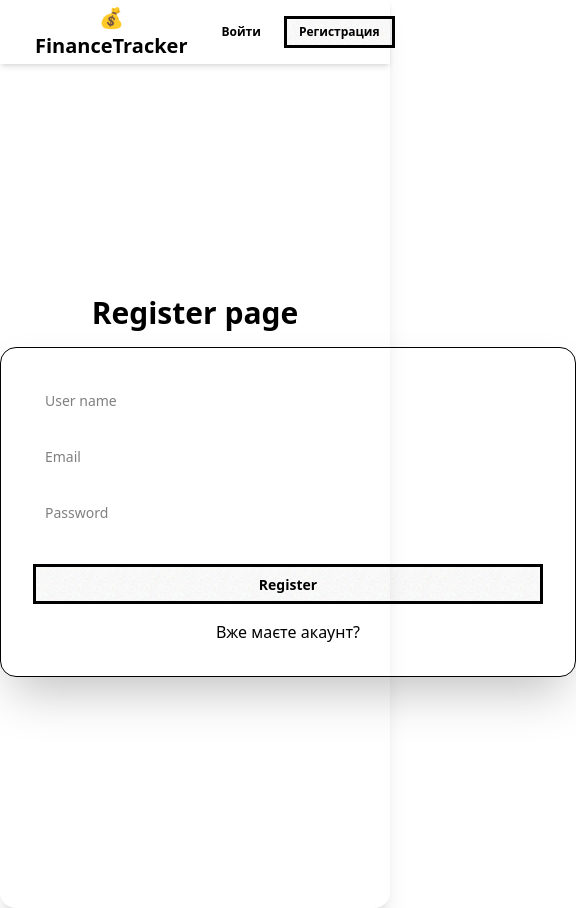
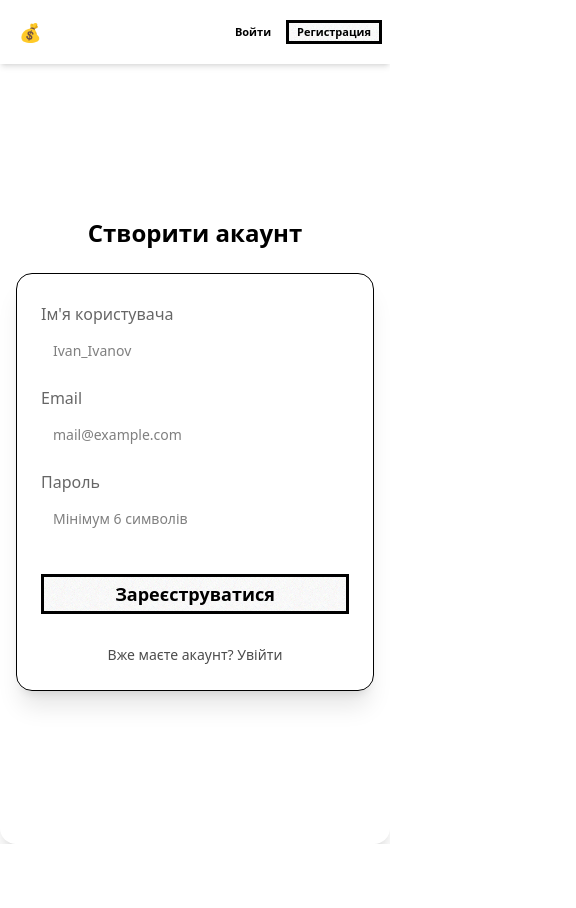
Before and after one commit to Wypa712/TR_backend, a React (Vite) app in the folder frontend/: page /register in a window 390 px wide. Shown: the whole page, 576 px wide, since content can reach past the window. After the commit the page ends 844 px from the top, so only its background shows below. Built offline with nearby package versions, Linux system fonts and the light colour scheme; no server answers.

Commit message:
fix adaptive

```diff
--- a/frontend/src/components/NavBar.jsx
+++ b/frontend/src/components/NavBar.jsx
@@ -9,35 +9,44 @@ export default function Navbar() {
     logout();
     navigate("/login");
   };
-  console.log("USER OBJECT:", user);
+
   return (
-    <div className="navbar bg-base-100 shadow-md px-4">
-
+    <div className="navbar bg-base-100 shadow-md px-2 sm:px-4">
+      {/* Логотип */}
       <div className="flex-1">
-        <Link to="/" className="btn btn-ghost text-xl font-bold">
-          💰 FinanceTracker
+        <Link
+          to="/"
+          className="btn btn-ghost px-2 text-lg sm:text-xl font-bold gap-1"
+        >
+          <span>💰</span>
+          <span className="hidden xs:inline-block">FinanceTracker</span>
         </Link>
       </div>
 
-      <div className="flex-none gap-2">
+      <div className="flex-none gap-1 sm:gap-2">
         {isAuth ? (
-          // Если залогинен
-          <div className="flex items-center gap-4">
-            <span className="font-medium">Привет, {user?.username}!</span>
+          <div className="flex items-center gap-2 sm:gap-4">
+            {/* На мобільних показуємо тільки ім'я без "Привет", або ховаємо зовсім */}
+            <span className="text-sm sm:text-base font-medium max-w-[100px] sm:max-w-none truncate">
+              <span className="hidden sm:inline">Привет, </span>
+              {user?.username}
+            </span>
+
             <button
               onClick={handleLogout}
-              className="btn btn-outline btn-error btn-sm"
+              className="btn btn-error btn-outline btn-xs sm:btn-sm"
             >
-              Выйти
+              <span className="hidden xs:inline">Выйти</span>
+              {/* Іконка виходу для зовсім маленьких екранів */}
+              <span className="xs:hidden">✕</span>
             </button>
           </div>
         ) : (
-          // Если гость
-          <div className="flex gap-2">
-            <Link to="/login" className="btn btn-ghost btn-sm">
+          <div className="flex gap-1">
+            <Link to="/login" className="btn btn-ghost btn-xs sm:btn-sm">
               Войти
             </Link>
-            <Link to="/register" className="btn btn-primary btn-sm">
+            <Link to="/register" className="btn btn-primary btn-xs sm:btn-sm">
               Регистрация
             </Link>
           </div>
--- a/frontend/src/pages/Login.jsx
+++ b/frontend/src/pages/Login.jsx
@@ -3,9 +3,7 @@ import { useAuthStore } from "../store/useAuthStore";
 import { useNavigate, Link } from "react-router-dom";
 
 export default function Login() {
-  // const isAuth = useAuthStore((state) => state.isAuth);
   const loginAction = useAuthStore((state) => state.login);
-
   const navigate = useNavigate();
 
   const [email, setEmail] = useState("");
@@ -15,52 +13,78 @@ export default function Login() {
   const onSubmit = async (e) => {
     e.preventDefault();
     setError(null);
-
     const result = await loginAction({ email, password });
-
     if (result.success) {
       navigate("/dashboard");
     } else {
       setError(result.error);
-      console.log(result.error)
     }
   };
 
+  return (
+    // Змінив px-4, щоб на мобільних форма не торкалася країв екрана
+    <div className="flex min-h-[calc(100vh-64px)] mx-auto items-center justify-center px-4">
+      {/* max-w-md достатньо для форми входу */}
+      <div className="w-full max-w-md">
+        <h1 className="text-2xl sm:text-3xl mb-6 font-bold text-center">
+          Вхід у систему
+        </h1>
 
-  return (
-    <div className="flex max-w-2xl min-h-screen mx-auto items-center">
-      <div className="flex-col justify-center text-center w-full">
-        <h1 className="text-3xl mb-4 font-bold">Login page</h1>
         <form
           onSubmit={onSubmit}
-          className="bg-base-200 min-w-xl mx-auto p-8 border rounded-2xl shadow-2xl"
+          // Зменшив p-6 на мобільних, p-8 на десктопі
+          className="bg-base-200 p-6 sm:p-8 border border-base-300 rounded-2xl shadow-xl"
         >
           <div className="flex flex-col gap-4">
-            {error && <div className="alert alert-error text-sm">{error}</div>}
+            {error && (
+              <div className="alert alert-error text-sm py-2 shadow-sm">
+                <span>{error}</span>
+              </div>
+            )}
 
+            <div className="form-control">
+              <label className="label py-1">
+                <span className="label-text">Email</span>
+              </label>
               <input
                 type="email"
-              className="input input-bordered w-full"
-              placeholder="Email"
+                className="input input-bordered w-full focus:input-primary"
+                placeholder="mail@example.com"
                 required
                 value={email}
                 onChange={(e) => setEmail(e.target.value)}
               />
+            </div>
+
+            <div className="form-control">
+              <label className="label py-1">
+                <span className="label-text">Пароль</span>
+              </label>
               <input
                 type="password"
-              className="input input-bordered w-full"
-              placeholder="Password"
+                className="input input-bordered w-full focus:input-primary"
+                placeholder="••••••••"
                 required
                 value={password}
                 onChange={(e) => setPassword(e.target.value)}
               />
+            </div>
 
-            <button type="submit" className="btn btn-primary w-full mt-4">
-              Login
+            <button
+              type="submit"
+              className="btn btn-primary w-full mt-4 text-lg"
+            >
+              Увійти
             </button>
-            <Link to="/register">
-              <p>Ще не маєте акаунта?</p>
+
+            <div className="text-center mt-2">
+              <Link
+                to="/register"
+                className="link link-hover text-sm opacity-70"
+              >
+                Ще не маєте акаунта? Реєстрація
               </Link>
+            </div>
           </div>
         </form>
       </div>
--- a/frontend/src/pages/Registration.jsx
+++ b/frontend/src/pages/Registration.jsx
@@ -2,13 +2,8 @@ import { useState } from "react";
 import { useAuthStore } from "../store/useAuthStore";
 import { useNavigate, Link } from "react-router-dom";
 
-
 export default function Registration() {
   const navigate = useNavigate();
-
-  // const isAuth = useAuthStore((state) => state.isAuth);
-
-
   const registerAction = useAuthStore((state) => state.registration);
 
   const [username, setUserName] = useState("");
@@ -26,53 +21,77 @@ export default function Registration() {
       navigate("/login");
     } else {
       setError(result.error);
-      console.log(result.error);
     }
   };
 
   return (
-    <div className="flex max-w-2xl min-h-screen mx-auto items-center">
-      <div className="flex-col justify-center text-center w-full">
-        <h1 className="text-3xl mb-4 font-bold">Register page</h1>
+    // Центруємо форму і додаємо відступи по боках для мобільних
+    <div className="flex min-h-[calc(100vh-64px)] mx-auto items-center justify-center px-4 py-8">
+      <div className="w-full max-w-md">
+        <h1 className="text-2xl sm:text-3xl mb-6 font-bold text-center">Створити акаунт</h1>
+
         <form
           onSubmit={onSubmit}
-          className="bg-base-200 min-w-xl mx-auto p-8 border rounded-2xl shadow-2xl"
+          className="bg-base-200 p-6 sm:p-8 border border-base-300 rounded-2xl shadow-xl"
         >
-          <div className="flex flex-col gap-4">
-            {error && <div className="alert alert-error text-sm">{error}</div>}
+          <div className="flex flex-col gap-3">
+            {error && (
+              <div className="alert alert-error text-sm py-2 shadow-sm mb-2">
+                <span>{error}</span>
+              </div>
+            )}
 
+            <div className="form-control">
+              <label className="label py-1">
+                <span className="label-text">Ім'я користувача</span>
+              </label>
               <input
                 type="text"
-              className="input input-bordered w-full"
-              placeholder="User name"
+                className="input input-bordered w-full focus:input-primary"
+                placeholder="Ivan_Ivanov"
                 required
                 value={username}
                 onChange={(e) => setUserName(e.target.value)}
               />
+            </div>
 
+            <div className="form-control">
+              <label className="label py-1">
+                <span className="label-text">Email</span>
+              </label>
               <input
                 type="email"
-              className="input input-bordered w-full"
-              placeholder="Email"
+                className="input input-bordered w-full focus:input-primary"
+                placeholder="mail@example.com"
                 required
                 value={email}
                 onChange={(e) => setEmail(e.target.value)}
               />
+            </div>
+
+            <div className="form-control">
+              <label className="label py-1">
+                <span className="label-text">Пароль</span>
+              </label>
               <input
                 type="password"
-              className="input input-bordered w-full"
-              placeholder="Password"
+                className="input input-bordered w-full focus:input-primary"
+                placeholder="Мінімум 6 символів"
                 required
                 value={password}
                 onChange={(e) => setPassword(e.target.value)}
               />
+            </div>
 
-            <button type="submit" className="btn btn-primary w-full mt-4">
-              Register
+            <button type="submit" className="btn btn-primary w-full mt-6 text-lg">
+              Зареєструватися
             </button>
-            <Link to="/login">
-              <p>Вже маєте акаунт?</p>
+
+            <div className="text-center mt-4">
+              <Link to="/login" className="link link-hover text-sm opacity-70">
+                Вже маєте акаунт? Увійти
               </Link>
+            </div>
           </div>
         </form>
       </div>
```
Lines whose indentation alone changed are shown as unchanged.
